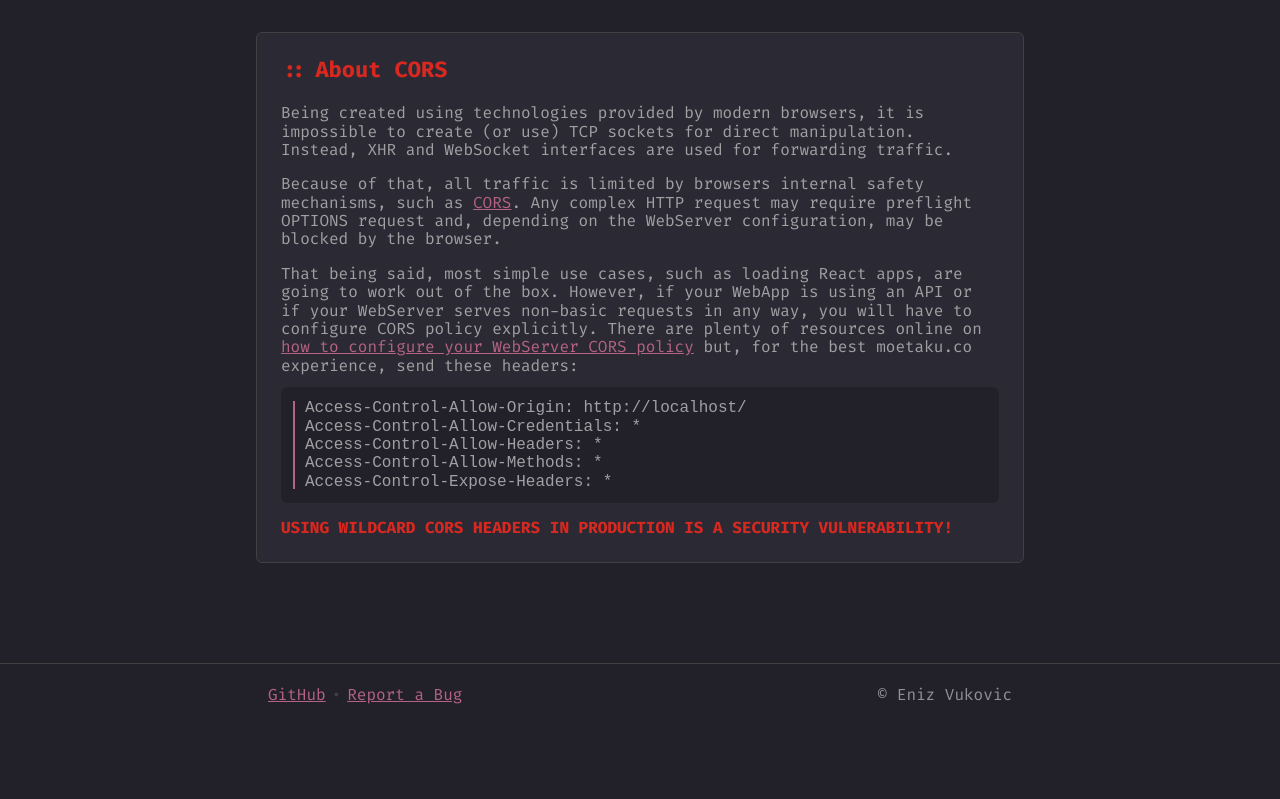
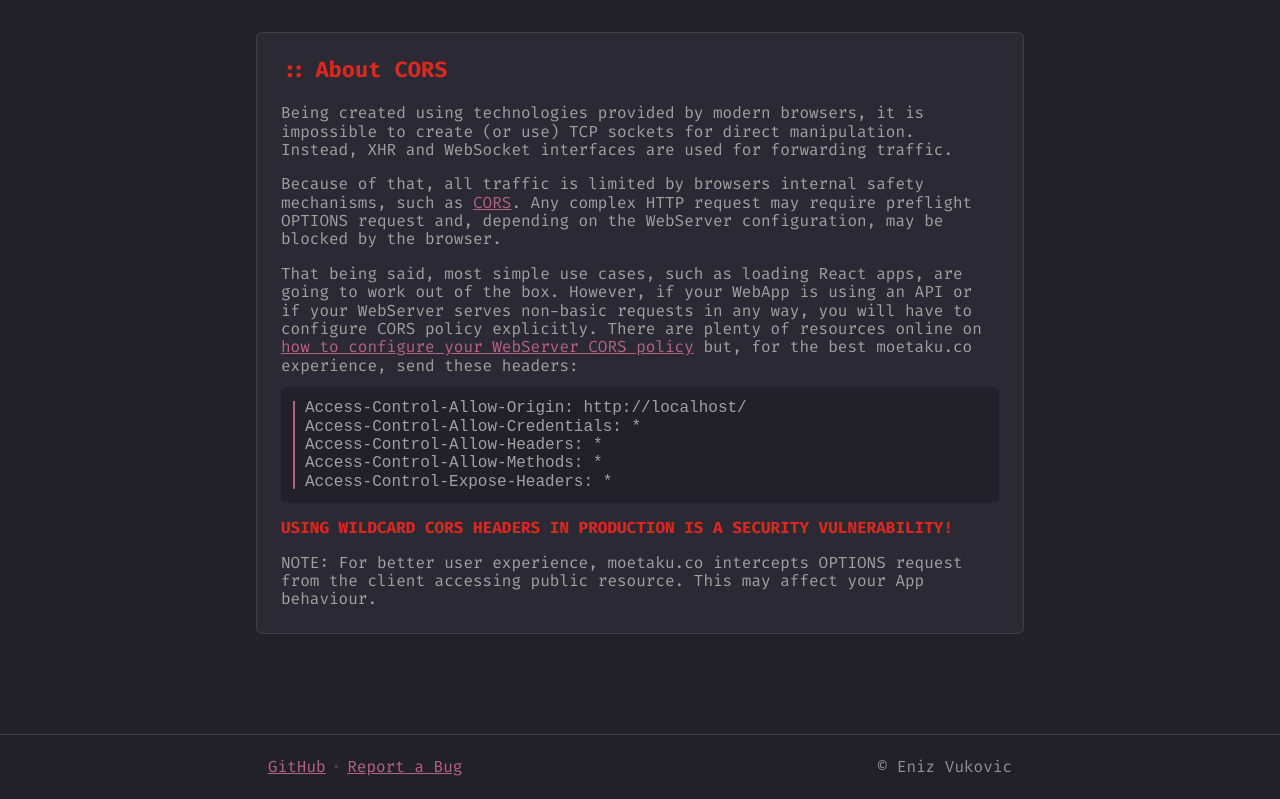
Before and after one commit to mannol/moetaku.co, a React (Create React App) app in the folder frontend/: page / in a window 1280 px wide. Shown: the part 1004-1803 px from the top of the page. Before the commit the page ends 1732 px from the top, so only its background shows below. Built offline with nearby package versions, Linux system fonts and the light colour scheme; no server answers.

Commit message:
chore: add additional help text

```diff
--- a/frontend/src/components/AboutCors.js
+++ b/frontend/src/components/AboutCors.js
@@ -46,6 +46,11 @@ const Component = ({ whatIsCorsUrl, howToConfigureCorsUrl, ...props }) => (
         USING WILDCARD CORS HEADERS IN PRODUCTION IS A SECURITY VULNERABILITY!
       </strong>
     </HelpParagraph>
+    <HelpParagraph>
+      NOTE: For better user experience, moetaku.co intercepts OPTIONS request
+      from the client accessing public resource. This may affect your App
+      behaviour.
+    </HelpParagraph>
   </HelpContainer>
 );
 
```
